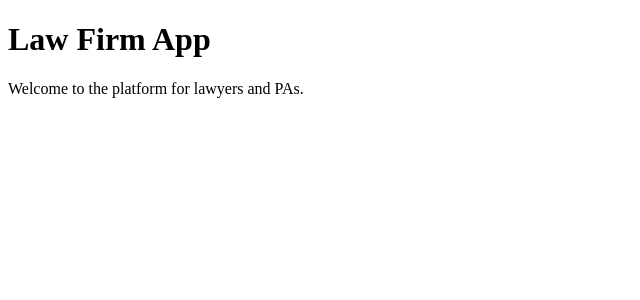
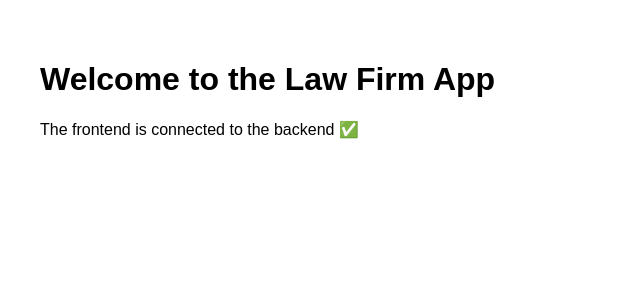
Before and after one commit to DhruvGulati-1/lawfirm-app, a React (Vite) app in the folder frontend/: page / in a window 1280 px wide. Shown: the top 300 px of the page, without its empty margins (0-640 px from the left). Built offline with nearby package versions, Linux system fonts and the light colour scheme.

Commit message:
Fix: added missing App.jsx file

```diff
--- a/frontend/src/App.jsx
+++ b/frontend/src/App.jsx
@@ -1,12 +1,11 @@
-// frontend/src/App.jsx
-
-import React from 'react';
+// App.jsx
+import React from "react";
 
 function App() {
   return (
-    <div>
-      <h1>Law Firm App</h1>
-      <p>Welcome to the platform for lawyers and PAs.</p>
+    <div style={{ padding: "2rem", fontFamily: "Arial, sans-serif" }}>
+      <h1>Welcome to the Law Firm App</h1>
+      <p>The frontend is connected to the backend ✅</p>
     </div>
   );
 }
```
